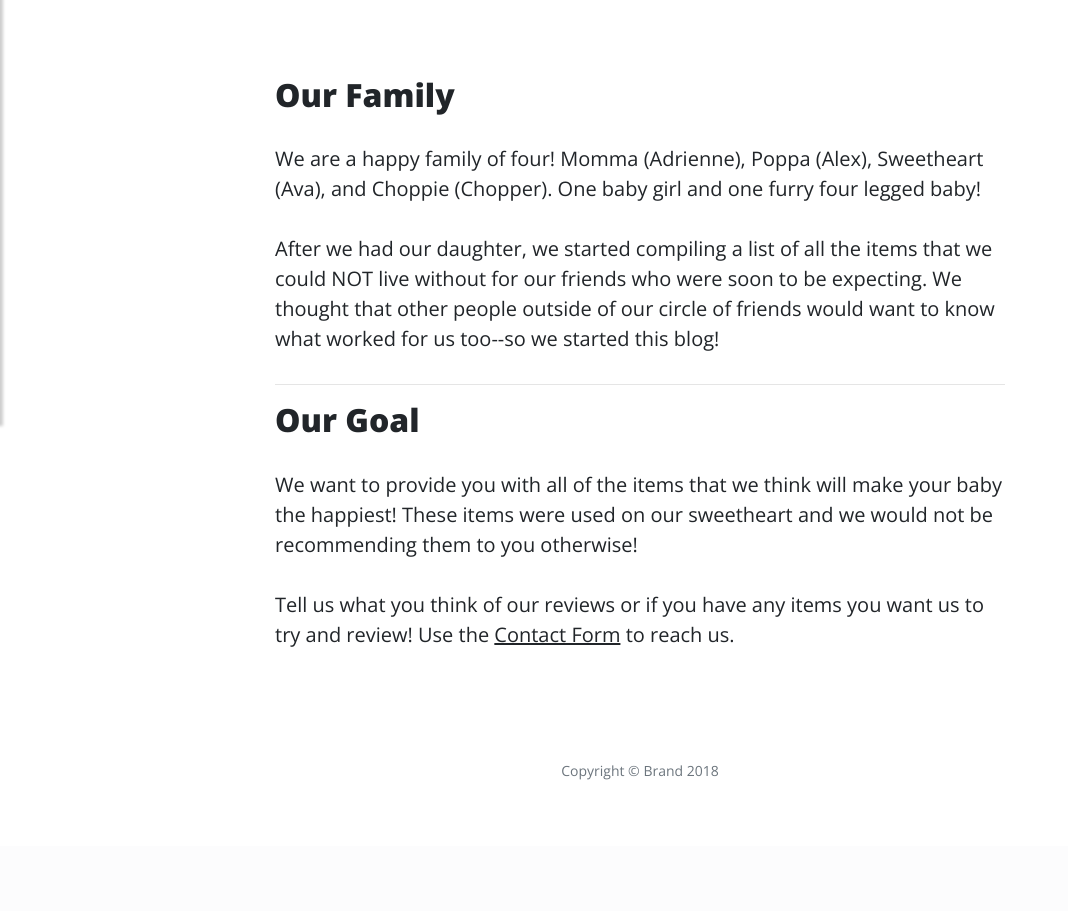
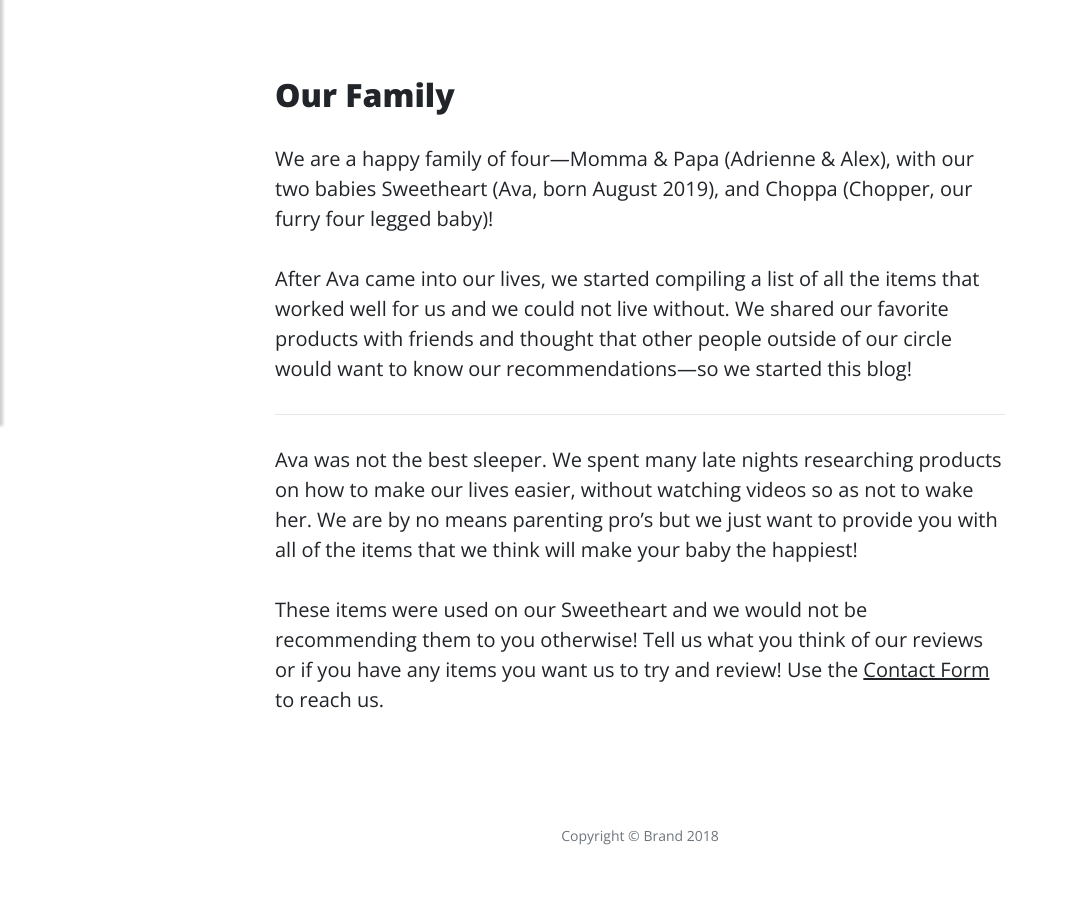
Before and after one commit to ahhlexk/babyproducts, a Django app: page /about in a window 1280 px wide. Shown: the part 377-1288 px from the top of the page, without its empty margins (0-1068 px from the left). Before the commit the page ends 1157 px from the top, so only its background shows below. Run offline with Django 3.2, Linux system fonts and the light colour scheme; some libraries are stand-ins or nearby versions.

Commit message:
updated about page

```diff
--- a/blog/templates/blog/about.html
+++ b/blog/templates/blog/about.html
@@ -2,21 +2,16 @@
 
 {% block content %}
 <h2>Our Family</h2>
-<p>We are a happy family of four! Momma (Adrienne), Poppa (Alex), Sweetheart (Ava), and
-Choppie (Chopper). One baby girl and one furry four legged baby!
+<p>We are a happy family of four—Momma & Papa (Adrienne & Alex), with our two babies Sweetheart (Ava, born August 2019), and Choppa (Chopper, our furry four legged baby)!
 </p>
 <p>
-After we had our daughter, we started compiling a list of all the items that we could NOT live
-without for our friends who were soon to be expecting. We thought that other people outside of our
-circle of friends would want to know what worked for us too--so we started this blog!
+After Ava came into our lives, we started compiling a list of all the items that worked well for us and we could not live without. We shared our favorite products with friends and thought that other people outside of our circle would want to know our recommendations—so we started this blog!
 </p>
 <hr>
-<h2>Our Goal</h2>
-<p>We want to provide you with all of the items that we think will make your baby the happiest! These items
-were used on our sweetheart and we would not be recommending them to you otherwise!
+<p>Ava was not the best sleeper. We spent many late nights researching products on how to make our lives easier, without watching videos so as not to wake her. We are by no means parenting pro’s but we just want to provide you with all of the items that we think will make your baby the happiest!
 </p>
 <p>
-Tell us what you think of our reviews or if you have any items you want us to try and review!
+These items were used on our Sweetheart and we would not be recommending them to you otherwise! Tell us what you think of our reviews or if you have any items you want us to try and review!
 Use the <a href={% url 'contact' %}>Contact Form</a> to reach us.
 </p>
 {% endblock %}
```
